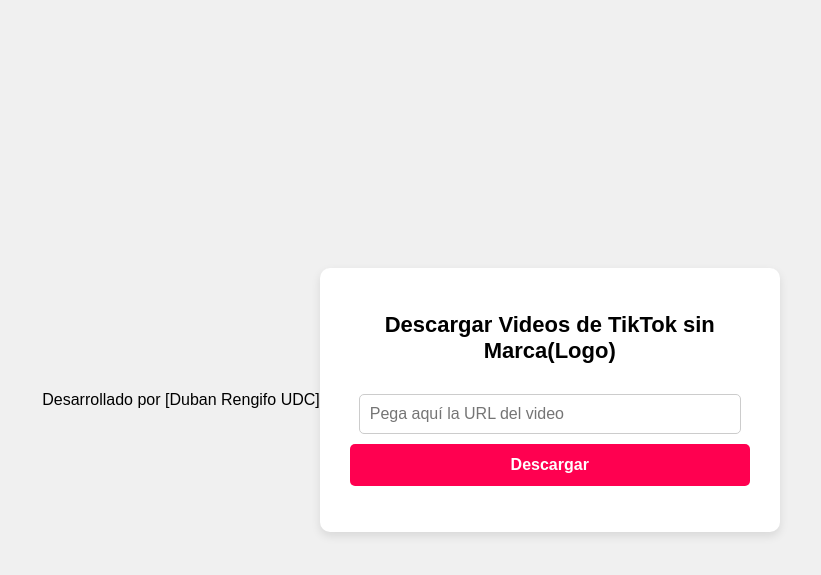
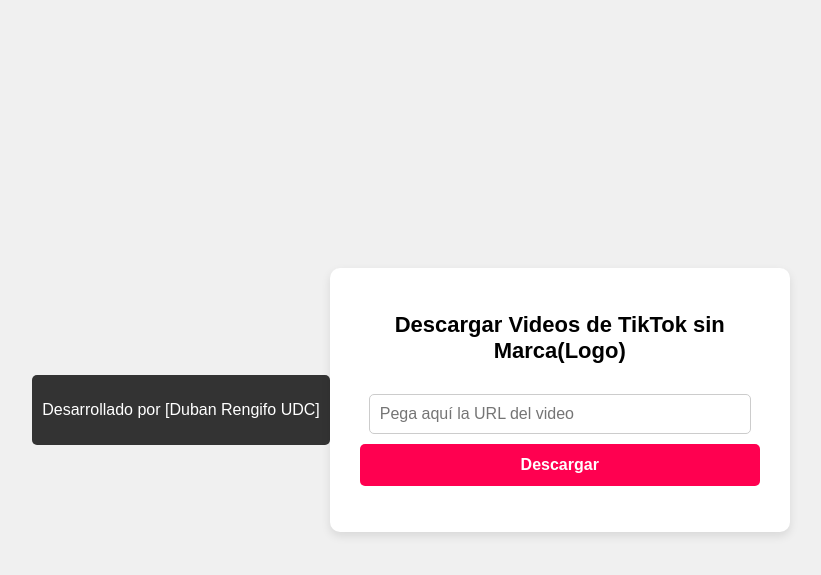
Before and after one commit to Duban12/flask-tiktok-downloader, a Flask app: page / in a window 1280 px wide. Shown: the top 575 px of the page, without its empty margins (229-1050 px from the left). Run offline with Flask 3, Linux system fonts and the light colour scheme.

Commit message:
Update styles.css

```diff
--- a/static/styles.css
+++ b/static/styles.css
@@ -54,3 +54,13 @@
     font-weight: bold;
     color: #333;
 }
+
+
+footer {
+    margin-top: 20px;
+    padding: 10px;
+    background: #333;
+    color: white;
+    text-align: center;
+    border-radius: 5px;
+}
```
